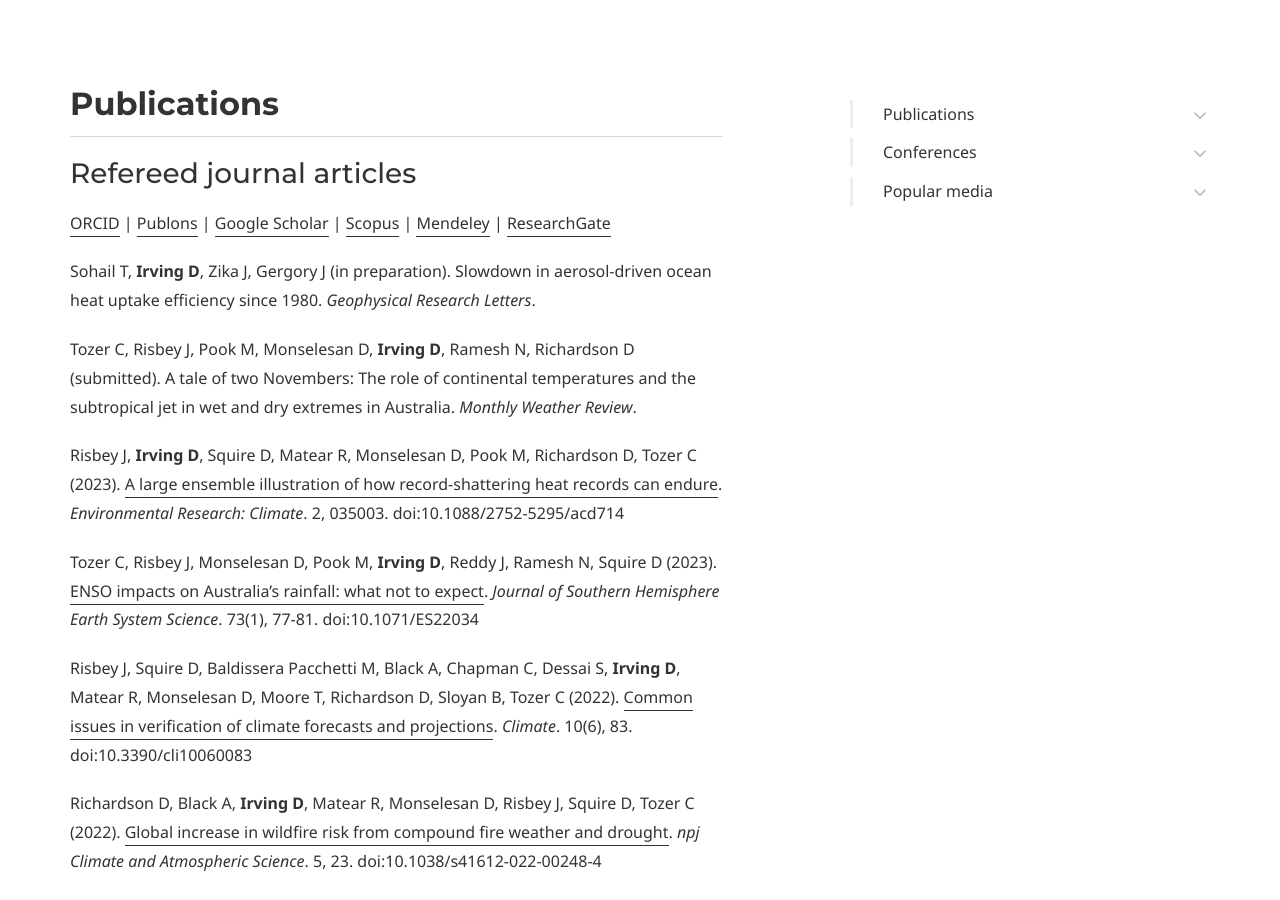
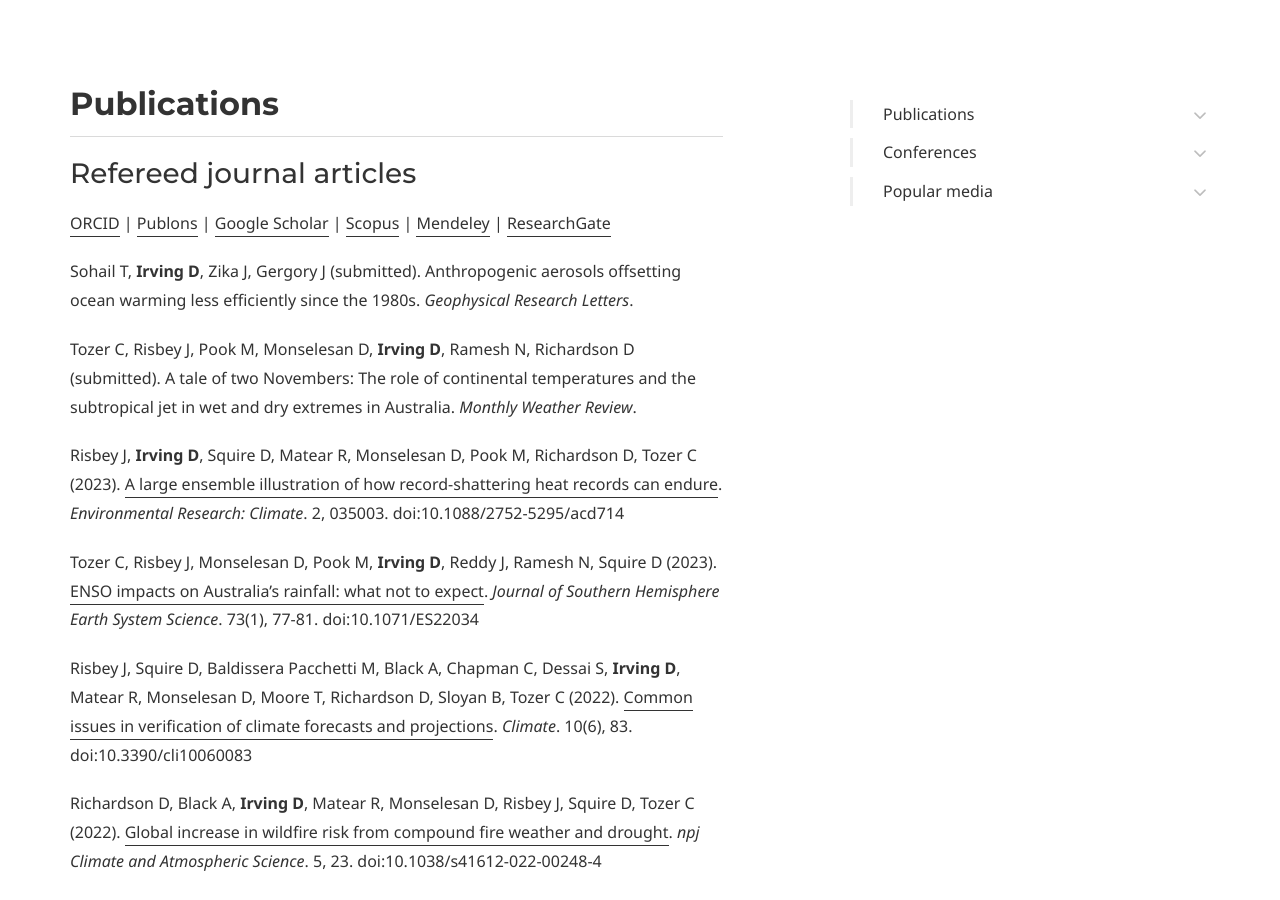
Before and after one commit to DamienIrving/damienirving.github.io, a Jekyll site: the page built from publications.md, in a window 1280 px wide and 900 px high, scrolled down 614 px. Built offline with Jekyll 4.4.1, drawn with Linux system fonts in a browser that asks for light colours; some web fonts are replaced.

Commit message:
Update publications.md

```diff
--- a/publications.md
+++ b/publications.md
@@ -28,7 +28,7 @@ page_nav:
 [Mendeley](https://www.mendeley.com/profiles/damien-irving/) |
 [ResearchGate](https://www.researchgate.net/profile/Damien_Irving)
 
-Sohail T, **Irving D**, Zika J, Gergory J (in preparation). Slowdown in aerosol-driven ocean heat uptake efficiency since 1980. *Geophysical Research Letters*.
+Sohail T, **Irving D**, Zika J, Gergory J (submitted). Anthropogenic aerosols offsetting ocean warming less efficiently since the 1980s. *Geophysical Research Letters*.
 
 Tozer C, Risbey J, Pook M, Monselesan D, **Irving D**, Ramesh N, Richardson D (submitted). A tale of two Novembers: The role of continental temperatures and the subtropical jet in wet and dry extremes in Australia. *Monthly Weather Review*.
 
```
